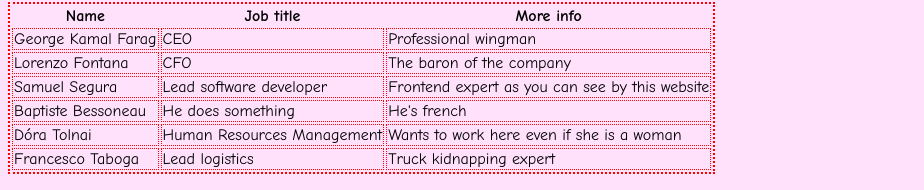
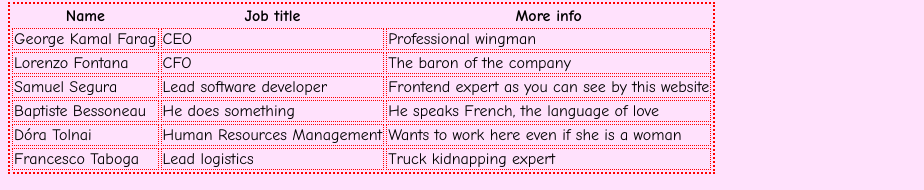
Before and after one commit to Nessemut/GeorgeTheWingman, a plain HTML site: page index.html in a window 1280 px wide. Shown: the part 552-742 px from the top of the page, without its empty margins (0-924 px from the left). Drawn offline with Linux system fonts and the light colour scheme.

Commit message:
Baptiste info updated

```diff
--- a/index.html
+++ b/index.html
@@ -48,7 +48,7 @@
     <tr>
         <td>Baptiste Bessoneau</td>
         <td>He does something</td>
-        <td>He's french</td>
+        <td>He speaks French, the language of love</td>
     </tr>
     <tr>
         <td>Dóra Tolnai</td>
```
